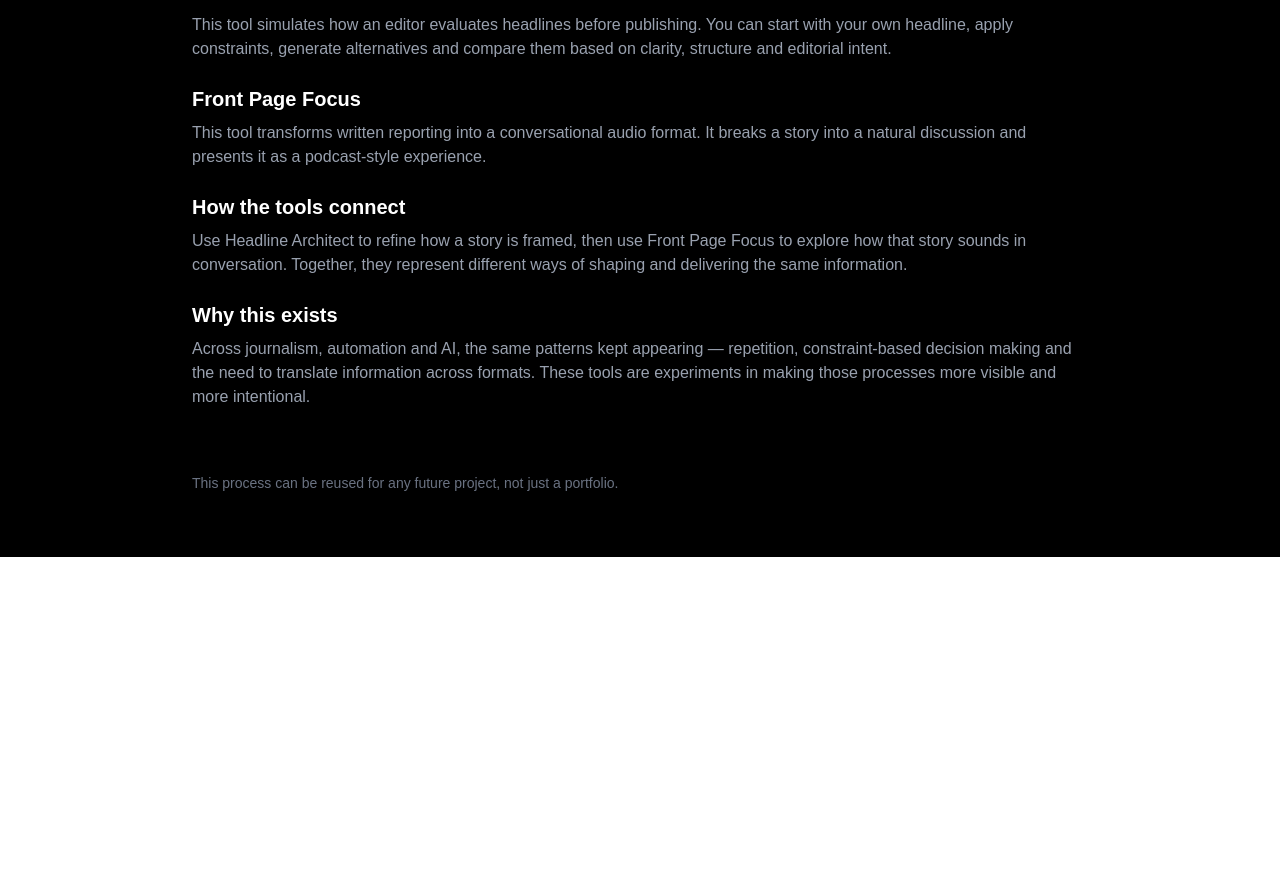
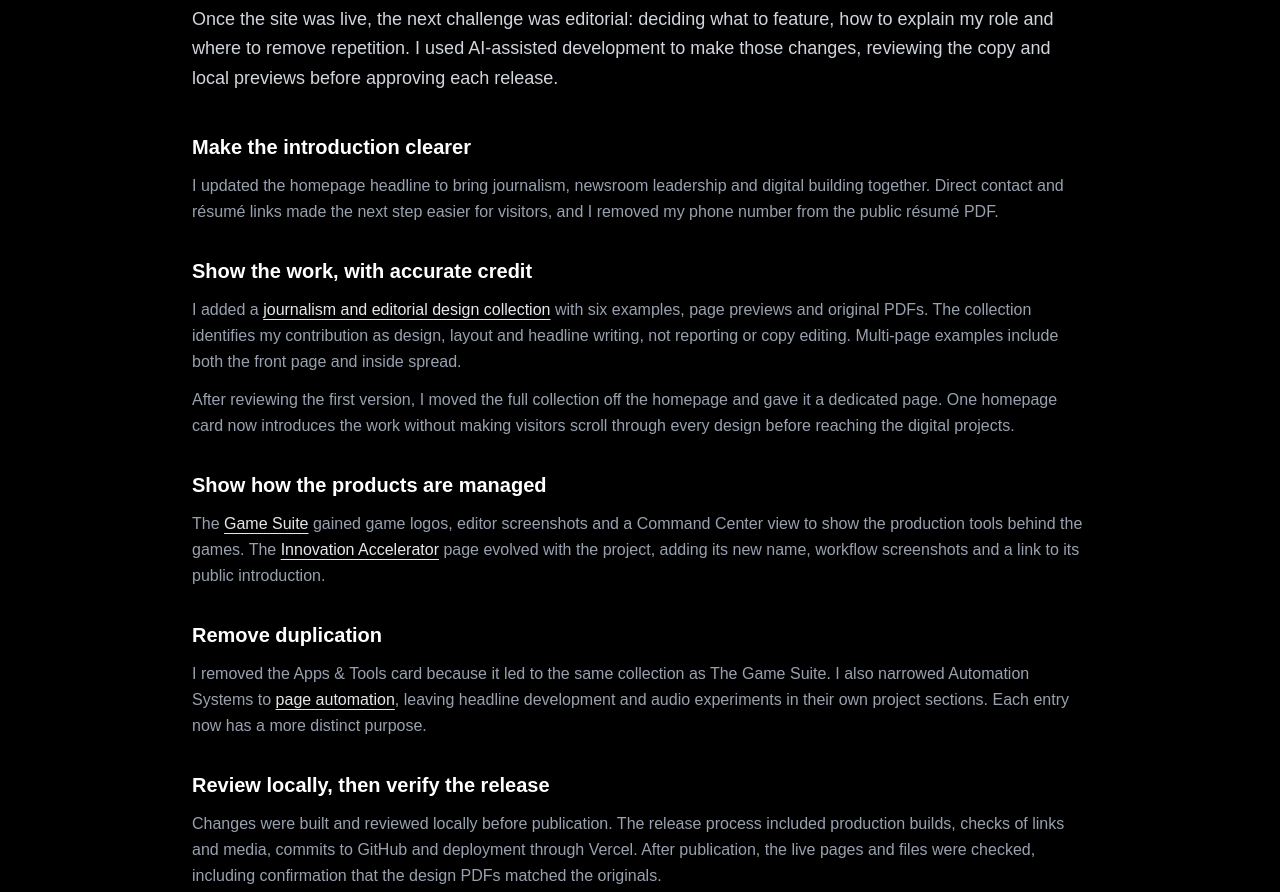
Before and after one commit to KestCo/my-portfolio, a Next.js app: page /projects/how-this-site-was-built in a window 1280 px wide. Shown: the part 1905-2797 px from the top of the page. Before the commit the page ends 2462 px from the top, so only its background shows below. Built offline with nearby package versions, Linux system fonts and the light colour scheme.

Commit message:
Document the portfolio's latest evolution

```diff
--- a/app/projects/how-this-site-was-built/page.tsx
+++ b/app/projects/how-this-site-was-built/page.tsx
@@ -1,3 +1,4 @@
+import Link from "next/link";
 import { ProjectCaseStudy } from "@/app/components/ProjectCaseStudy";
 
 export default function HowBuiltPage() {
@@ -12,7 +13,7 @@ export default function HowBuiltPage() {
 
         {/* Intro */}
         <p className="text-gray-300 mb-10 text-lg">
-          This guide walks through how I built and deployed this portfolio using Next.js, GitHub and Vercel. It’s a simple, repeatable process that goes from a blank folder to a live website quickly.
+          This guide follows the portfolio from its first build with Next.js, GitHub and Vercel to the editorial and design decisions behind its latest updates. The work includes both getting a site online and improving how it presents my experience.
         </p>
 
         <ProjectCaseStudy
@@ -39,6 +40,8 @@ export default function HowBuiltPage() {
             },
           ]}
         />
+
+        <h2 className="text-2xl font-semibold mb-8">The first build</h2>
 
         {/* Steps */}
         <div className="space-y-10 text-gray-300">
@@ -104,6 +107,55 @@ git branch -M main`}
 
         </div>
 
+        <section aria-labelledby="evolution-heading" className="border-t border-gray-800 mt-16 pt-12">
+          <h2 id="evolution-heading" className="text-2xl font-semibold mb-6">
+            The next chapter: A more focused portfolio
+          </h2>
+          <p className="text-gray-300 text-lg leading-relaxed mb-10">
+            Once the site was live, the next challenge was editorial: deciding what to feature, how to explain my role and where to remove repetition. I used AI-assisted development to make those changes, reviewing the copy and local previews before approving each release.
+          </p>
+
+          <div className="space-y-8 text-gray-400 leading-relaxed">
+            <div>
+              <h3 className="text-xl font-semibold text-white mb-3">Make the introduction clearer</h3>
+              <p>
+                I updated the homepage headline to bring journalism, newsroom leadership and digital building together. Direct contact and résumé links made the next step easier for visitors, and I removed my phone number from the public résumé PDF.
+              </p>
+            </div>
+            <div>
+              <h3 className="text-xl font-semibold text-white mb-3">Show the work, with accurate credit</h3>
+              <p>
+                I added a <Link href="/projects/editorial-design" className="text-gray-200 underline underline-offset-4 hover:text-white">journalism and editorial design collection</Link> with six examples, page previews and original PDFs. The collection identifies my contribution as design, layout and headline writing, not reporting or copy editing. Multi-page examples include both the front page and inside spread.
+              </p>
+              <p className="mt-3">
+                After reviewing the first version, I moved the full collection off the homepage and gave it a dedicated page. One homepage card now introduces the work without making visitors scroll through every design before reaching the digital projects.
+              </p>
+            </div>
+            <div>
+              <h3 className="text-xl font-semibold text-white mb-3">Show how the products are managed</h3>
+              <p>
+                The <Link href="/projects/apps" className="text-gray-200 underline underline-offset-4 hover:text-white">Game Suite</Link> gained game logos, editor screenshots and a Command Center view to show the production tools behind the games. The <Link href="/projects/cloud-coding-system" className="text-gray-200 underline underline-offset-4 hover:text-white">Innovation Accelerator</Link> page evolved with the project, adding its new name, workflow screenshots and a link to its public introduction.
+              </p>
+            </div>
+            <div>
+              <h3 className="text-xl font-semibold text-white mb-3">Remove duplication</h3>
+              <p>
+                I removed the Apps &amp; Tools card because it led to the same collection as The Game Suite. I also narrowed Automation Systems to <Link href="/projects/automation" className="text-gray-200 underline underline-offset-4 hover:text-white">page automation</Link>, leaving headline development and audio experiments in their own project sections. Each entry now has a more distinct purpose.
+              </p>
+            </div>
+            <div>
+              <h3 className="text-xl font-semibold text-white mb-3">Review locally, then verify the release</h3>
+              <p>
+                Changes were built and reviewed locally before publication. The release process included production builds, checks of links and media, commits to GitHub and deployment through Vercel. After publication, the live pages and files were checked, including confirmation that the design PDFs matched the originals.
+              </p>
+            </div>
+          </div>
+
+          <p className="mt-10 text-gray-300 leading-relaxed">
+            The lesson was not simply to add more content. It was to choose stronger evidence, describe responsibilities accurately and make the site easier to navigate. AI helped with implementation, while I directed the priorities, reviewed the results and decided what to publish.
+          </p>
+        </section>
+
         {/* Divider */}
         <div className="border-t border-gray-800 my-16"></div>
 
```
